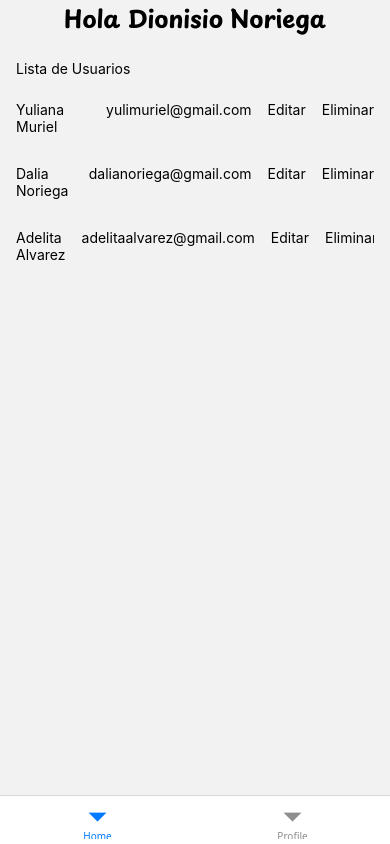
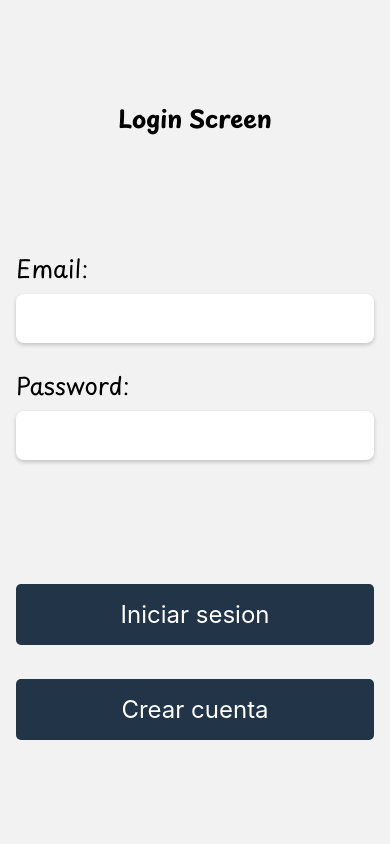
Before and after one commit to NoriegaADG/app-usuarios, a React Native app: screen /Login in a window 390 px wide. Built offline with nearby package versions, Linux system fonts and the light colour scheme.

Commit message:
Se integra API + Login programado

```diff
--- a/src/containers/auth/screens/LoginScreen.tsx
+++ b/src/containers/auth/screens/LoginScreen.tsx
@@ -1,11 +1,38 @@
-import { StyleSheet, Text, View } from 'react-native'
+import { Alert, StyleSheet, Text, View } from 'react-native'
 import { useSafeAreaInsets } from 'react-native-safe-area-context'
-import React from 'react'
-import { Button, Input } from '@core'
+import React, { useState } from 'react'
+import { Button, Input, makeHttpRequest, Spinner, URL_API_REST } from '@core'
 
-export const LoginScreen = () => {
+export const LoginScreen = ({navigation}: any) => {
 
   const { top } = useSafeAreaInsets()
+
+  const [loading, setLoading] = useState(false)
+  const[email, setEmail] = useState('')
+  const [password, setPassword] = useState('')
+
+  async function onSubmit(){
+    if (!email || !password) {
+      Alert.alert('Error todos los campos son obligatorios!!!')
+      return
+    }
+
+    setLoading(true)
+    try {
+      await makeHttpRequest({
+        host: URL_API_REST,
+        path: '/login',
+        method: 'POST',
+        body: { email: email.toLocaleLowerCase(), password, },
+    })
+
+      //Navegar a la app
+      navigation.navigate('MainApp')
+    } catch (error: any) {
+      Alert.alert('Error', error.message)
+    }
+    setLoading(false)
+  }
 
   return (
     <View style={[styles.container, {paddingTop: top + 100}]}>
@@ -14,16 +41,20 @@
 
       <View style={styles.inputContainer}>
         <Text style={styles.label}>Email: </Text>
-        <Input value='' onChange={ () => null } />
+        <Input value={email} onChange={ setEmail} />
       </View>
 
       <View style={styles.inputContainer}>
         <Text style={styles.label}>Password: </Text>
-        <Input value='' onChange={ () => null } />
+        <Input value={password} onChange={setPassword} />
       </View>
 
       <View style={styles.buttonsContainer}>
-      <Button title='Iniciar sesion' onPress={()=> null} />
+        { loading ? (
+          <Spinner/>
+          ) : (
+          <Button title='Iniciar sesion' onPress={onSubmit} />
+          )}
       <Button title='Crear cuenta' onPress={()=> null} />
       </View>
     </View>
--- a/src/core/constants/index.ts
+++ b/src/core/constants/index.ts
@@ -1 +1,3 @@
 export * from './colors'
+
+export const   URL_API_REST = 'https://proyecto-koa.onrender.com'
--- a/src/core/index.ts
+++ b/src/core/index.ts
@@ -1,3 +1,4 @@
 export * from './components'
 export * from './constants'
 export * from './navigation'
+export * from './services'
--- a/src/core/navigation/index.tsx
+++ b/src/core/navigation/index.tsx
@@ -36,7 +36,7 @@
 
     return (
         <NavigationContainer>
-            <Stack.Navigator initialRouteName='MainApp'>
+            <Stack.Navigator initialRouteName='Authentication'>
                 <Stack.Screen name='Authentication' component={AuthStack} options= {hideHeader}/>
                 <Stack.Screen name='MainApp' component={MainApp} options= {hideHeader} />
             </Stack.Navigator>
--- /dev/null
+++ b/src/core/services/index.ts
@@ -0,0 +1,38 @@
+interface MakeHttpRequest {
+  host: string
+  path: string
+  token?: string
+  method?: 'GET' | 'POST' | 'PUT' | 'PATCH' | 'DELETE'
+  body?: any
+}
+
+export async function makeHttpRequest({
+  host,
+  path,
+  token,
+  method = 'GET',
+  body,
+}: MakeHttpRequest) {
+  const request = {
+    method,
+    headers: {
+      'Content-Type': 'application/json',
+      Authorization: `Bearer ${token}`,
+    },
+    body: JSON.stringify(body),
+  }
+
+  return fetch(`${host}${path}`, request)
+    .then(async res => {
+      if (!res.ok) {
+        const errorStatus = res.status
+        throw new Error(String(errorStatus))
+      }
+
+      return res.json()
+    })
+    .then(res => res)
+    .catch(err => {
+      throw new Error(`Error: ${err.message}`)
+    })
+}
```
Also changed, not shown: 1 other file (tests, documents, lock files or other folders).
